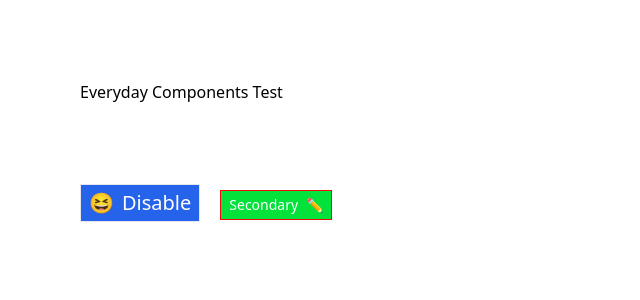
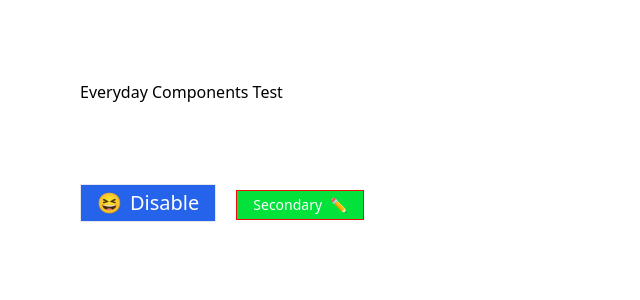
Before and after one commit to MaxCherya/everyday-components, a React (Vite) app: page / in a window 1280 px wide. Shown: the top 300 px of the page, without its empty margins (0-640 px from the left). Built offline with nearby package versions, Linux system fonts and the light colour scheme.

Commit message:
loading state handled

```diff
--- a/src/components/btns/GeneralButton/GeneralButton.tsx
+++ b/src/components/btns/GeneralButton/GeneralButton.tsx
@@ -1,4 +1,4 @@
-import React, { useState, type ElementType, type ReactNode } from 'react';
+import React, { useEffect, useState, type ElementType, type ReactNode } from 'react';
 import { getColors } from '../../../utils/colorUtils';
 import { useSmartClick } from '../../../hooks/useSmartClick';
 
@@ -13,7 +13,6 @@ export interface GeneralButtonProps extends React.ButtonHTMLAttributes<HTMLButto
     as?: 'button' | 'a' | ElementType;
     href?: string; // required if `as: 'a'`
     target?: string;
-    customSpinner?: ReactNode;
     ariaLabel?: string;
     debounceMs?: number; // in ms
     throttleMs?: number; // in ms
@@ -36,7 +35,6 @@ const GeneralButton: React.FC<GeneralButtonProps> = ({
     as: Component = 'button',
     href,
     target,
-    customSpinner,
     ariaLabel,
     debounceMs,
     throttleMs,
@@ -52,9 +50,23 @@ const GeneralButton: React.FC<GeneralButtonProps> = ({
 
     // ===================================== STATES ================================= //
     const [isHover, setIsHover] = useState(false);
+    const [dots, setDots] = useState(1);
+    const [_time, setTime] = useState(new Date())
     const colorStyle = getColors(customPrimaryColor, customSecondaryColor);
     // ============================================================================== //
 
+
+    useEffect(() => {
+        if (!isLoading) return;
+
+        const interval = setInterval(() => {
+            setTime(new Date());
+
+            setDots((prev) => (prev >= 3 ? 1 : prev + 1));
+        }, 500);
+
+        return () => clearInterval(interval);
+    }, [isLoading]);
 
 
     // ================================= OBJECTS ================================== //
@@ -100,7 +112,7 @@ const GeneralButton: React.FC<GeneralButtonProps> = ({
             onMouseLeave={() => setIsHover(false)}
             target={target}
             onClick={clickHandler}
-            className={`px-2 py-1 ${fullWidth ? 'w-full' : ''} ${sizes[size]} ${className} ${disabled || isLoading ? 'cursor-not-allowed' : 'cursor-pointer'}`}
+            className={`px-4 py-1 ${fullWidth ? 'w-full' : ''} ${sizes[size]} ${className} ${disabled || isLoading ? 'cursor-not-allowed' : 'cursor-pointer'}`}
             aria-label={ariaLabel}
             style={
                 disabled || isLoading || isLocked
@@ -115,8 +127,8 @@ const GeneralButton: React.FC<GeneralButtonProps> = ({
                             : styles[variant].first_color,
 
                         border: `1px solid ${isHover
-                                ? styles[variant].first_backgroundColor
-                                : styles[variant].second_backgroundColor
+                            ? styles[variant].first_backgroundColor
+                            : styles[variant].second_backgroundColor
                             }`,
                         cursor: 'pointer',
                         opacity: 1,
@@ -127,8 +139,15 @@ const GeneralButton: React.FC<GeneralButtonProps> = ({
             {...rest}
         >
             {iconLeft && <span className={`mr-2 ${sizes[size]}`}>{iconLeft}</span>}
-            {children}{isLoading && '...'}
+            {children}
             {iconRight && <span className={`ml-2 ${sizes[size]}`}>{iconRight}</span>}
+            {isLoading || isDebounced || isThrottled &&
+                <span className="inline-block w-[1.5ch] ml-2 text-left align-middle">
+                    {Array.from({ length: dots }).map((_, index) => (
+                        <span key={index}>.</span>
+                    ))}
+                </span>
+            }
         </Component>
     );
 };
```
